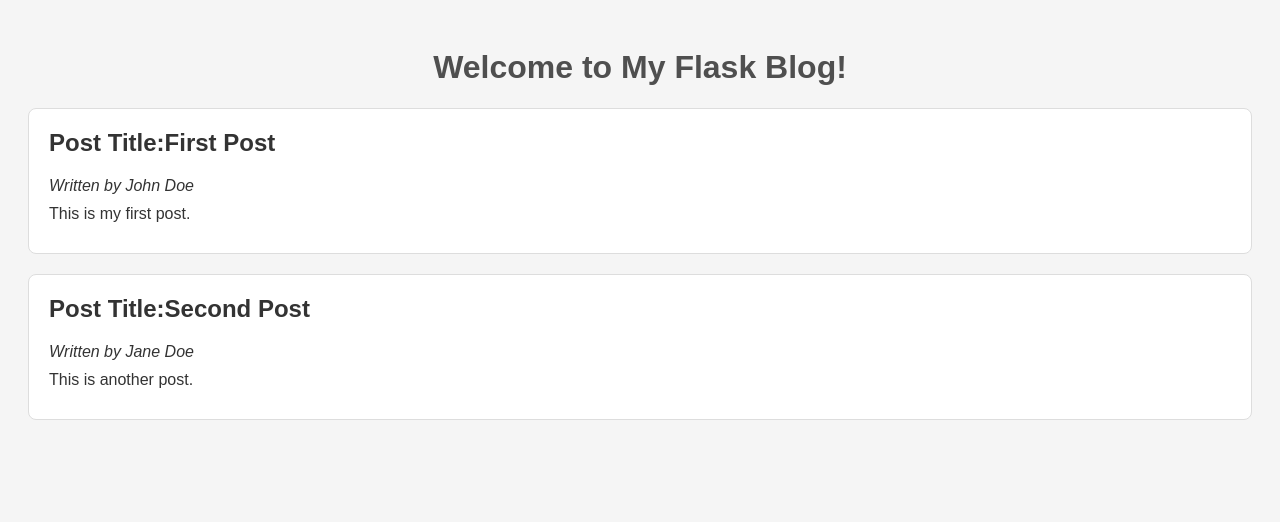
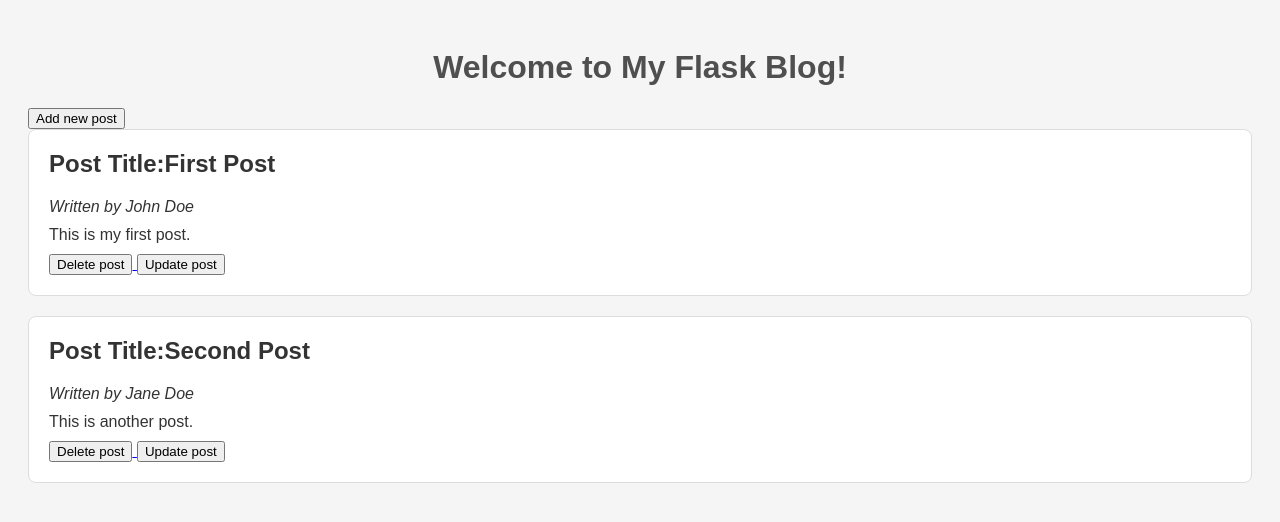
Before and after one commit to YaelZecharia/blog_proj, a Flask app: page / in a window 1280 px wide. Shown: the top 522 px of the page. Run offline with Flask 3, Linux system fonts and the light colour scheme.

Commit message:
sec step

```diff
--- a/app.py
+++ b/app.py
@@ -1,5 +1,6 @@
-from flask import Flask, render_template
+from flask import Flask, render_template, request, redirect, url_for
 import json
+
 
 app = Flask(__name__)
 
@@ -11,5 +12,59 @@ def index():
     return render_template('index.html', posts=blog_posts)
 
 
+@app.route('/add', methods=['GET', 'POST'])
+def add():
+    if request.method == 'POST':
+        with open('storage.json', 'r') as file:
+            blog_posts = json.load(file)
+
+        title = request.form['title']
+        author = request.form['author']
+        content = request.form['content']
+
+        if len(blog_posts) > 0:
+            last_post = blog_posts[-1]
+            last_post_id = last_post["id"]
+            post_id = last_post_id + 1
+        else:
+            post_id = 1
+
+        new_post = {
+            "id": post_id,
+            "author": author,
+            "title": title,
+            "content": content
+        }
+        blog_posts.append(new_post)
+
+        with open('storage.json', 'w') as file:
+            json.dump(blog_posts, file, indent=4)
+
+        return redirect(url_for('index'))
+
+    return render_template('add.html')
+
+
+@app.route('/delete/<post_id>')
+def delete(post_id):
+    post_id = int(post_id)
+    with open('storage.json', 'r') as file:
+        blog_posts = json.load(file)
+    for post in range(len(blog_posts)):
+        if blog_posts[post]['id'] == post_id:
+            del blog_posts[post]
+            break
+
+    with open('storage.json', 'w') as file:
+        json.dump(blog_posts, file, indent=4)
+
+    return redirect(url_for('index'))
+
+
+@app.route('/update/<post_id>', methods=['GET', 'POST'])
+def update(post_id):
+    pass
+
+
 if __name__ == '__main__':
     app.run()
--- a/templates/index.html
+++ b/templates/index.html
@@ -8,11 +8,20 @@
 </head>
 <body>
     <h1>Welcome to My Flask Blog!</h1>
+    <a href="http://localhost:5000/add">
+        <button>Add new post</button>
+    </a>
          {% for post in posts %}
             <div class="post">
                 <h2>Post Title:{{ post['title'] }}</h2>
                 <p><em>Written by {{ post['author'] }}</em></p>
                 <p>{{ post['content'] }}</p>
+                <a href="http://localhost:5000/delete/{{ post['id'] }}">
+                    <button>Delete post</button>
+                </a>
+                <a href="http://localhost:5000/update/{{ post['id'] }}">
+                    <button>Update post</button>
+                </a>
             </div>
          {% endfor %}
 </body>
```
Also changed, not shown: storage.json (+12 -2 lines), templates/add.html (added, +19 -0 lines).
